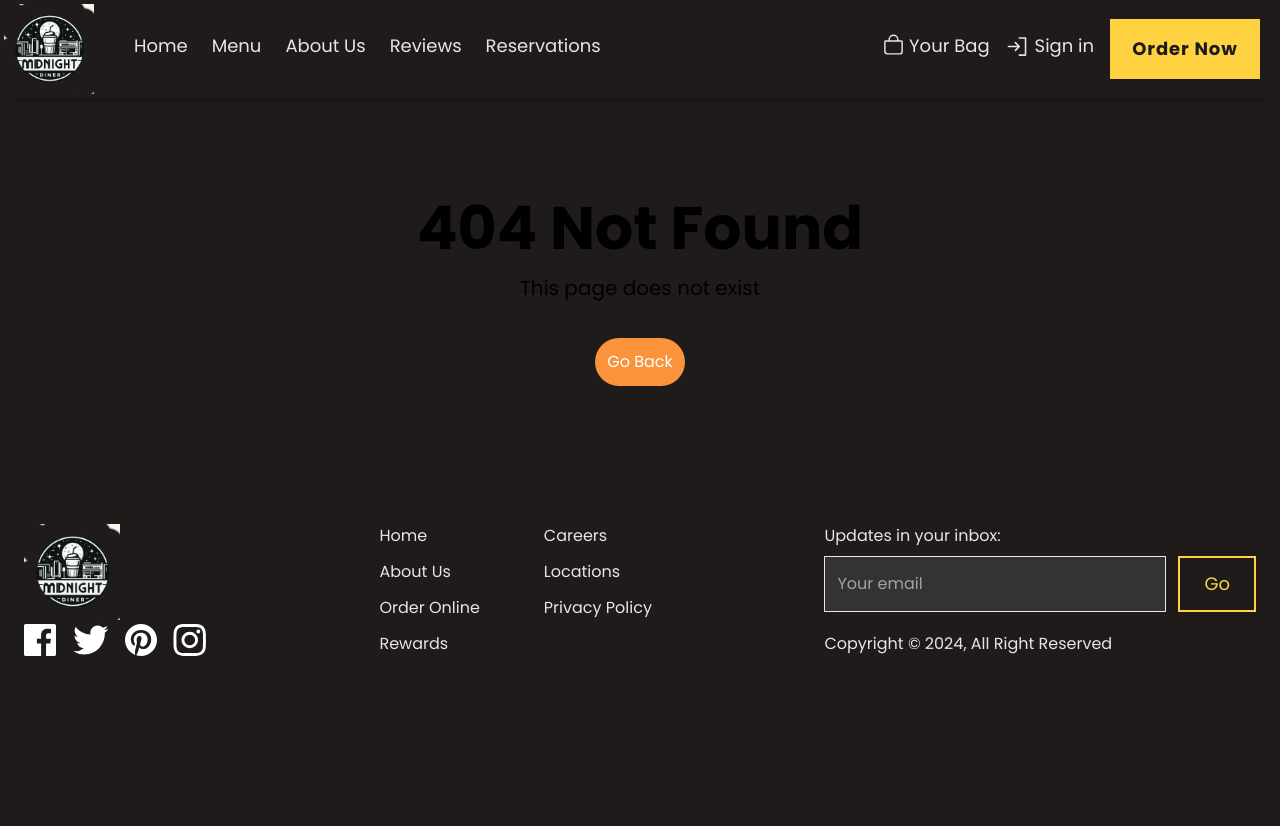
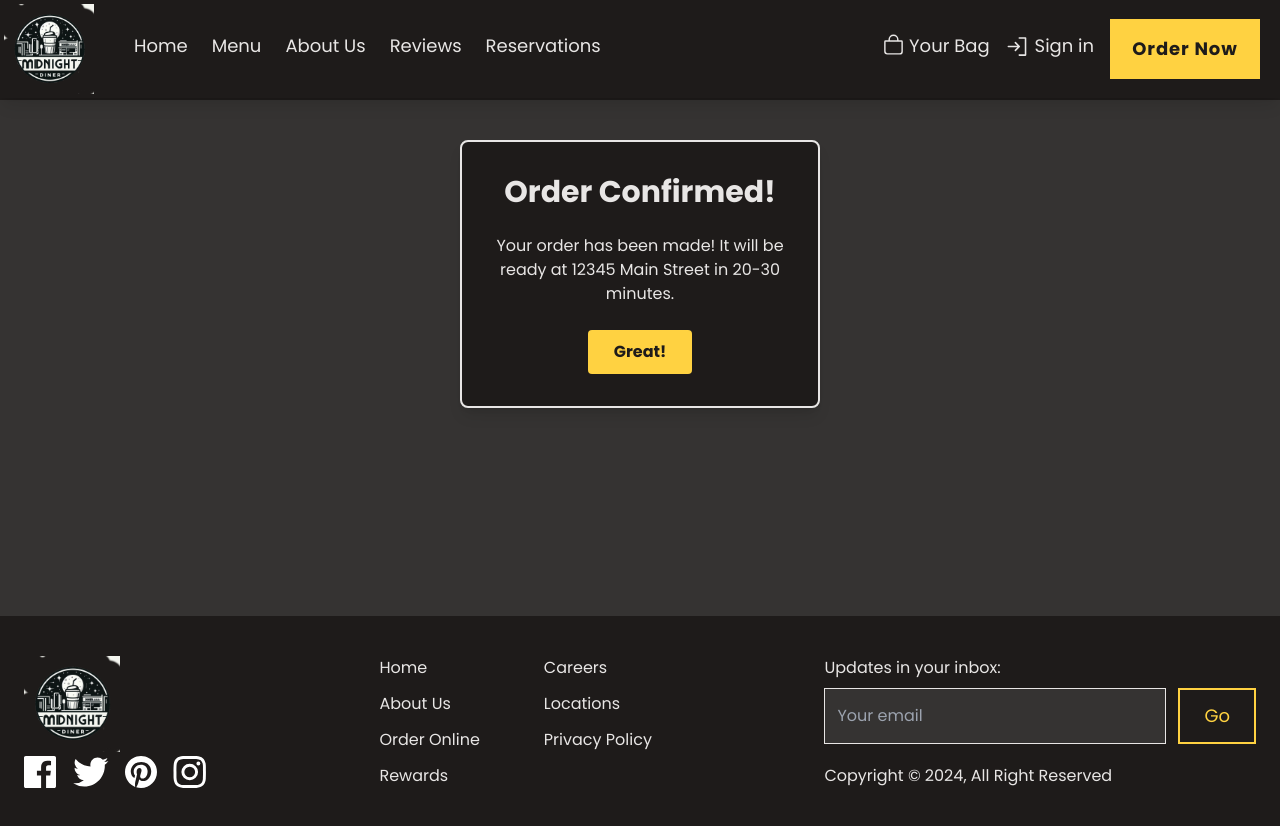
Before and after one commit to MarshallNickolauson/midnight-diner, a React (Vite) app in the folder frontend/: page /order/success in a window 1280 px wide. Before the commit the page ends 800 px from the top, so only its background shows below. Built offline with nearby package versions, Linux system fonts and the light colour scheme.

Commit message:
updated styling and added order success

```diff
--- a/frontend/src/App.jsx
+++ b/frontend/src/App.jsx
@@ -13,6 +13,7 @@ import BookingPage from './pages/BookingPage';
 import BookingSearchPage from './pages/BookingSearchPage';
 import ReviewsPage from './pages/ReviewsPage';
 import BookingSuccessPage from './pages/BookingSuccessPage';
+import OrderSuccessPage from './pages/OrderSuccessPage';
 
 function App() {
 
@@ -29,6 +30,7 @@ function App() {
         <Route path='/booking' element={<BookingPage />} />
         <Route path='/booking/search' element={<BookingSearchPage />} />
         <Route path='/booking/success' element={<BookingSuccessPage />} />
+        <Route path='/order/success' element={<OrderSuccessPage />} />
         <Route path='/reviews' element={<ReviewsPage />} />
         <Route path='' element={<PrivateRoute />}>
           <Route path='/account' element={<MyAccountPage />} />
--- a/frontend/src/components/Navbar.jsx
+++ b/frontend/src/components/Navbar.jsx
@@ -20,12 +20,22 @@ function Navbar() {
         setIsOpen(false);
       }
     };
+
+    const handleKeyDown = (event) => {
+      if (event.key === 'Escape') {
+        setIsOpen(false);
+      }
+    };
+
     document.addEventListener('mousedown', handleClickOutside);
+    document.addEventListener('keydown', handleKeyDown); // Add this line
 
     return () => {
       document.removeEventListener('mousedown', handleClickOutside);
+      document.removeEventListener('keydown', handleKeyDown); // Clean up the keydown listener
     };
   }, []);
+
   const navigate = useNavigate();
 
   const navItemUnderline = `border-b-2 pb-1 border-b-transparent hover:border-b-mainWhite transition-all duration-100`;
@@ -80,7 +90,7 @@ function Navbar() {
         <div className="flex flex-col items-end px-5 pb-6 space-y-6 text-xl">
           <div className="flex items-center space-x-1 hover:underline" onClick={() => navigate('/mybag')}>
             <IoBagOutline size={23} />
-            <Link to='/mybag'>Your Bag</Link>
+            <Link to='/mybag' onClick={toggleMenu}>Your Bag</Link>
           </div>
           {!userInfo ? (
             <div className="flex items-center space-x-1 hover:underline">
--- a/frontend/src/pages/CartPage.jsx
+++ b/frontend/src/pages/CartPage.jsx
@@ -72,9 +72,7 @@ const CartPage = () => {
 
             dispatch(clearCart());
 
-            setTimeout(() => {
-                window.scrollTo({ top: 0, behavior: 'smooth' });
-            }, 10);
+            navigate('/order/success');
 
         } catch (error) {
             console.log(error);
--- /dev/null
+++ b/frontend/src/pages/OrderSuccessPage.jsx
@@ -0,0 +1,28 @@
+import { useNavigate } from 'react-router-dom';
+
+const OrderSuccessPage = () => {
+    const navigate = useNavigate();
+
+    const handleGoHome = () => {
+        navigate('/');
+    };
+
+    return (
+        <div className="flex justify-center items-start py-10 pb-52 bg-mainDarkGray">
+            <div className="bg-mainBlack p-8 shadow-lg border-2 border-mainWhite w-[360px] rounded-lg text-center">
+                <h1 className="text-mainWhite text-3xl mb-6 font-semibold">Order Confirmed!</h1>
+                <p className="text-mainWhite mb-6">
+                    Your order has been made! It will be ready at 12345 Main Street in 20-30 minutes.
+                </p>
+                <button
+                    onClick={handleGoHome}
+                    className="bg-mainYellow border-2 border-transparent hover:border-mainWhite text-mainBlack font-semibold py-2 px-6 rounded transition duration-200 hover:bg-mainBlack hover:text-mainYellow"
+                >
+                    Great!
+                </button>
+            </div>
+        </div>
+    );
+};
+
+export default OrderSuccessPage;
```
